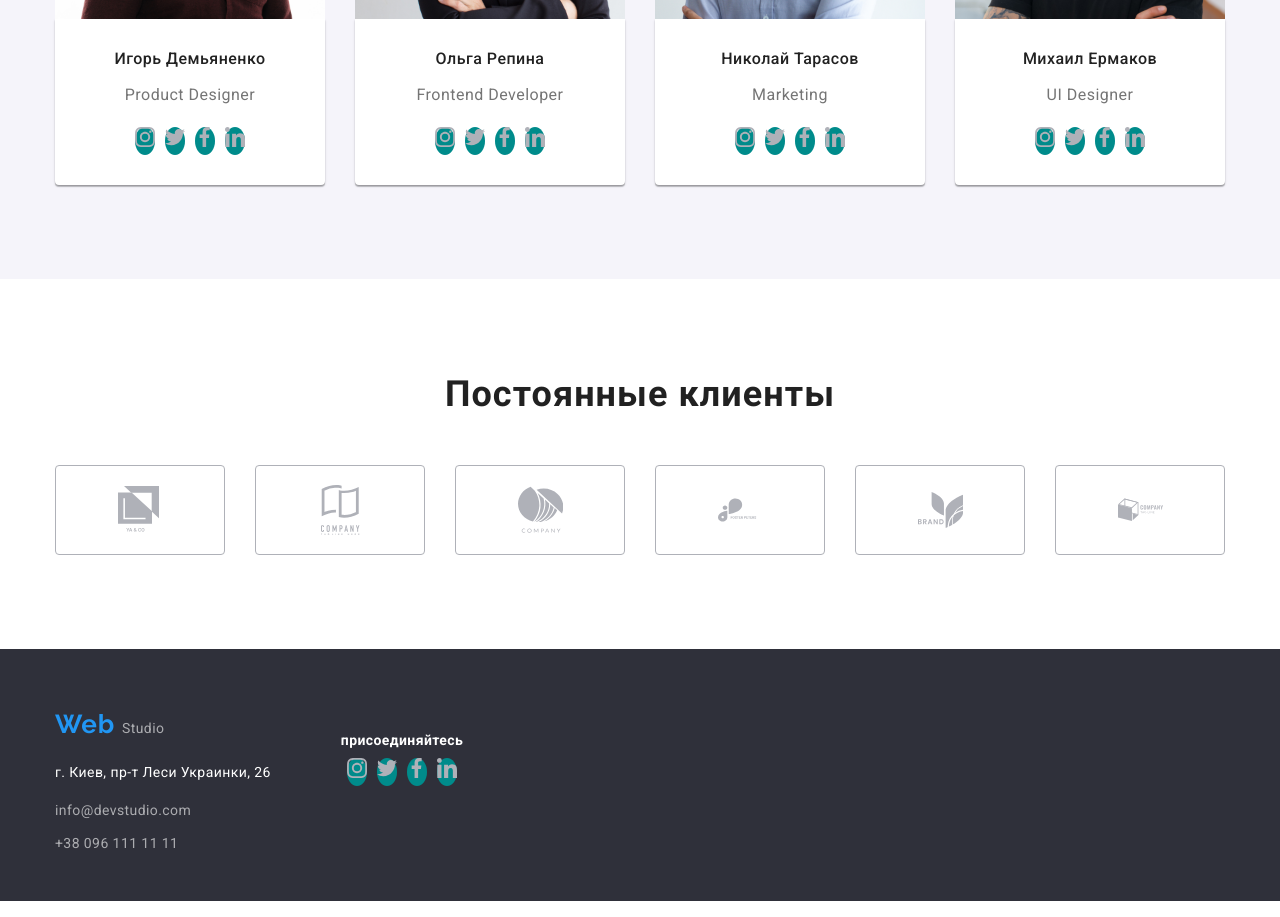
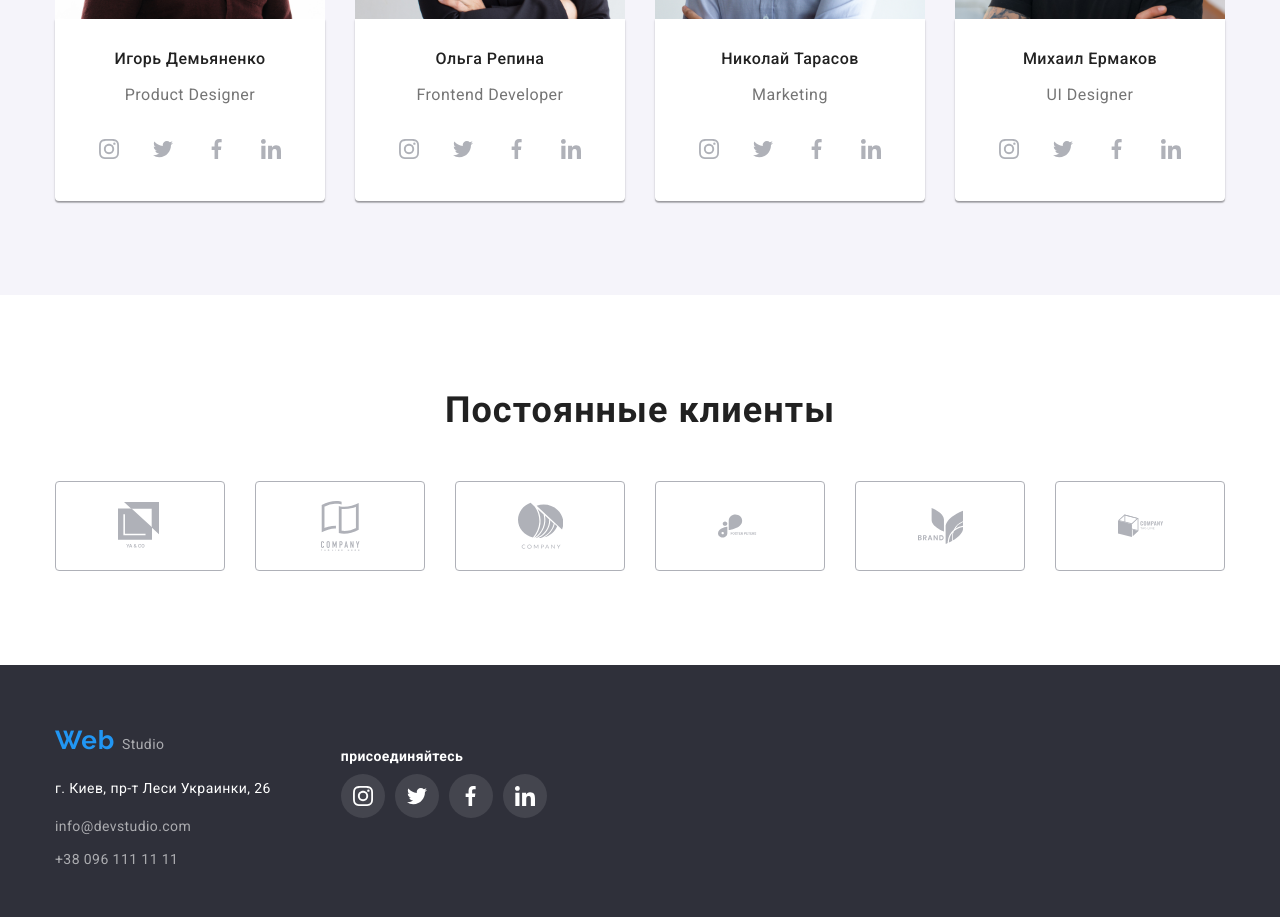
Before and after one commit to Stas-Ukrop/goit-markup-hw-04, a plain HTML site: page index.html in a window 1280 px wide. Shown: the part 2120-3037 px from the top of the page. Drawn offline with Linux system fonts and the light colour scheme.

Commit message:
Add files via upload

```diff
--- a/style/style.css
+++ b/style/style.css
@@ -256,7 +256,7 @@ h1{
     margin-top: 94px;
 }
 .icon{
-     display: flex;
+    display: flex;
     justify-content: center;
     padding-bottom: 30px;
 
@@ -265,10 +265,6 @@ h1{
     width: 44px;
     height: 44px;
     background-color: tomato;
-}
-.svg-items{
-    width: 44px;
-    height: 44px;
 }
 .title-hid{
     display: none;
@@ -513,14 +509,23 @@ button{
     margin-right: 10px;
 
 }
-.a-conteiner{
-    width: 44;
-    height: 44;
-    background-color: darkcyan;
-   fill: #afb1b8;
-   border-radius: 50%;
+.svg-items{
+    display: inline-flex;
+    justify-content: center;
+    align-items: center;
+
+    width: 44px;
+    height: 44px;
+    fill: #afb1b8;
+    background-color:white;
+    border-radius: 50%;
 }
-
+.a-conteiner:hover .svg-items,
 .a-conteiner:focus .svg-items{
-    fill: #F5F4FA;
+    fill: white;
+    background-color: var(--hover-color);
 }
+.svg-items-color{
+    fill: white;
+    background-color:rgba(255, 255, 255, 0.1);
+}
```
